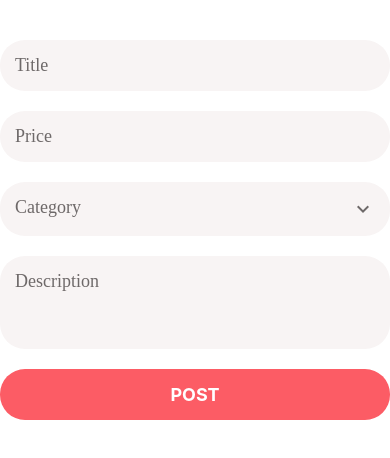
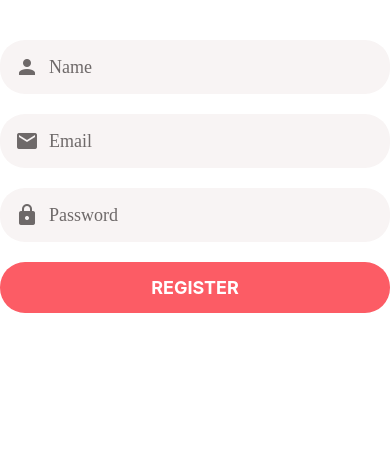
Before and after one commit to dangtrannam/DoneWithIt, a React Native app: screen / in a window 390 px wide. Shown: the top 458 px of the page. Built offline with nearby package versions, Linux system fonts and the light colour scheme.

Commit message:
register screen

```diff
--- a/App.tsx
+++ b/App.tsx
@@ -1,6 +1,7 @@
 import LoginScreen from "./app/screens/LoginScreen";
 import ListingEditScreen from "./app/screens/ListingEditScreen";
-
+import AccountScreen from "./app/screens/AccountScreen";
+import RegisterScreen from "./app/screens/RegisterScreen";
 export default function App() {
-  return <ListingEditScreen />;
+  return <RegisterScreen />;
 }
--- /dev/null
+++ b/app/screens/RegisterScreen.tsx
@@ -0,0 +1,65 @@
+import React from "react";
+import { StyleSheet } from "react-native";
+import * as Yup from "yup";
+
+import {
+  AppForm as Form,
+  AppFormField as FormField,
+  SubmitButton,
+} from "../components/forms";
+import Screen from "../components/Screen";
+
+const validationSchema = Yup.object().shape({
+  name: Yup.string().required().min(1).label("Name"),
+  email: Yup.string().required().email().label("Email"),
+  password: Yup.string().required().min(4).label("Password"),
+});
+
+function RegisterScreen() {
+  return (
+    <Screen style={styles.container}>
+      <Form
+        initialValues={{
+          name: "",
+          email: "",
+          password: "",
+        }}
+        onSubmit={(values) => console.log(values)}
+        validationSchema={validationSchema}
+      >
+        <FormField
+          name="name"
+          placeholder="Name"
+          icon="account"
+          autoCorrect={false}
+        />
+        <FormField
+          name="email"
+          placeholder="Email"
+          icon="email"
+          autoCapitalize="none"
+          autoCorrect={false}
+          keyboardType="email-address"
+          textContentType="emailAddress"
+        />
+        <FormField
+          name="password"
+          placeholder="Password"
+          icon="lock"
+          autoCapitalize="none"
+          autoCorrect={false}
+          secureTextEntry
+          textContentType="password"
+        />
+        <SubmitButton title="register" />
+      </Form>
+    </Screen>
+  );
+}
+
+const styles = StyleSheet.create({
+  container: {
+    padding: 10,
+  },
+});
+export default RegisterScreen;
```
